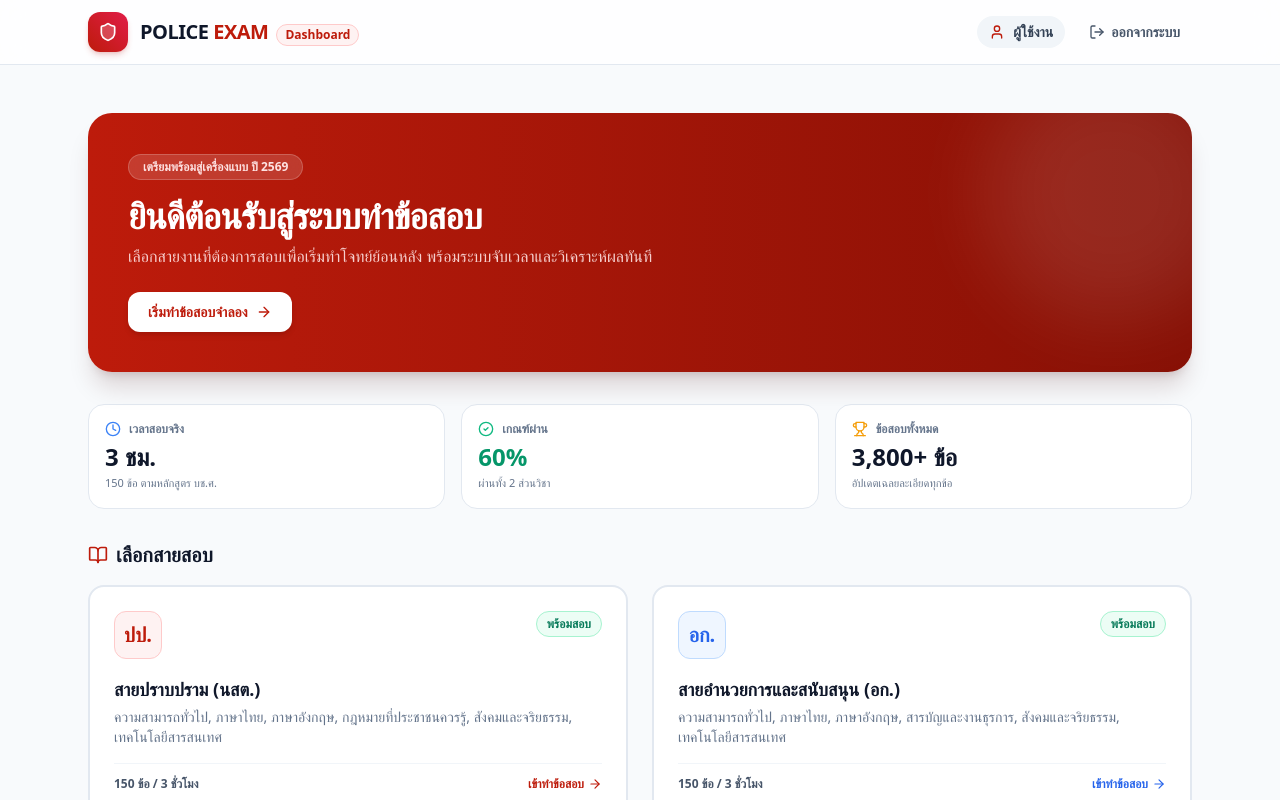
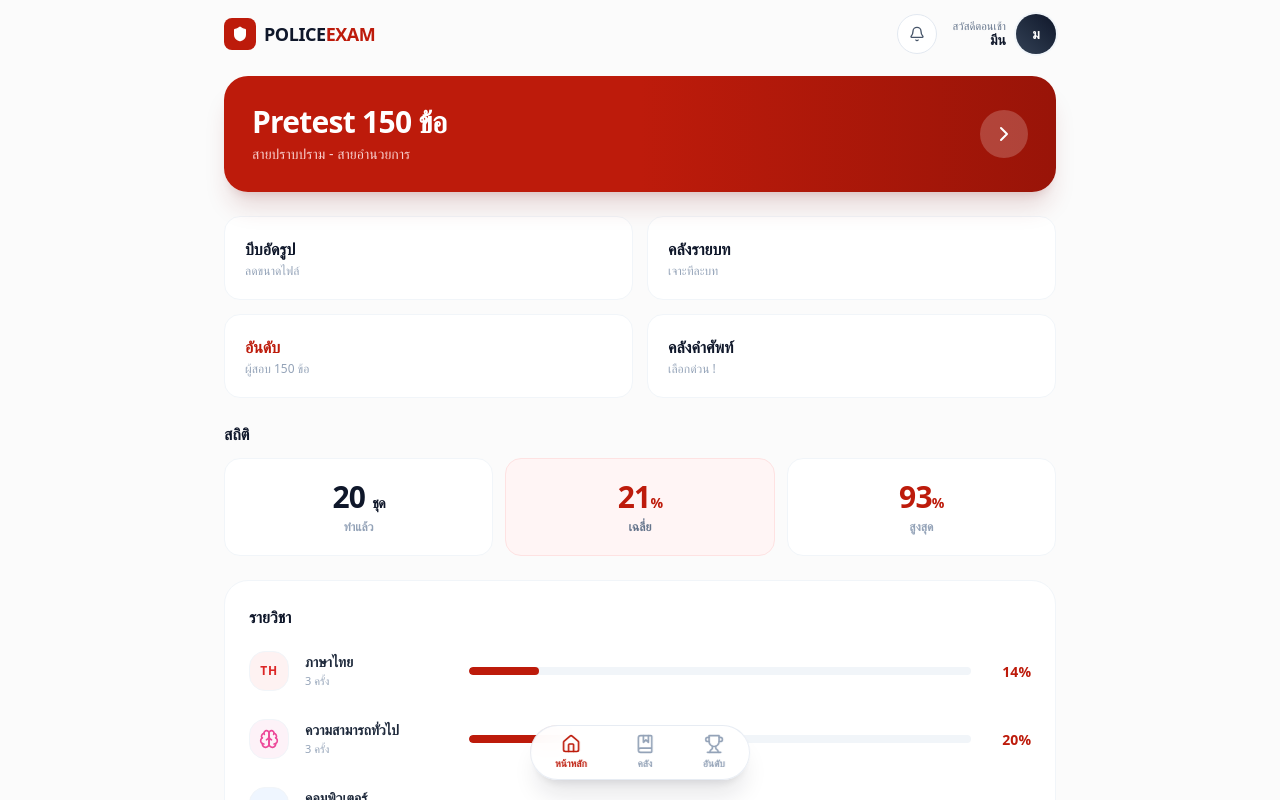
Before and after one commit to Natmin2548/police-exam-v2, a Next.js app: page /home in a window 1280 px wide. Shown: the top 800 px of the page. Built offline with nearby package versions, Linux system fonts and the light colour scheme; no server answers.

Commit message:
feat: design home dashboard UI matching reference blueprint and screenshot

```diff
--- a/src/app/home/page.tsx
+++ b/src/app/home/page.tsx
@@ -2,21 +2,118 @@
 
 import React, { useEffect, useState } from "react";
 import Link from "next/link";
-import { Shield, BookOpen, User as UserIcon, LogOut, ArrowRight, CheckCircle2, Trophy, Clock } from "lucide-react";
+import {
+  Bell,
+  ChevronRight,
+  Shield,
+  Laptop,
+  Scale,
+  Globe,
+  Brain,
+  BookOpen,
+  Trophy,
+  Home,
+  BookMarked,
+  Image as ImageIcon,
+  LogOut,
+} from "lucide-react";
 import { supabase } from "@/lib/supabaseClient";
 import type { User } from "@supabase/supabase-js";
 
+interface SubjectProgress {
+  id: string;
+  name: string;
+  count: string;
+  score: number;
+  iconType: "text" | "brain" | "laptop" | "scale" | "globe";
+  iconText?: string;
+  iconColor?: string;
+  bgColor?: string;
+}
+
+const subjectsData: SubjectProgress[] = [
+  {
+    id: "thai",
+    name: "ภาษาไทย",
+    count: "3 ครั้ง",
+    score: 14,
+    iconType: "text",
+    iconText: "TH",
+    iconColor: "text-red-600",
+    bgColor: "bg-red-50",
+  },
+  {
+    id: "math",
+    name: "ความสามารถทั่วไป",
+    count: "3 ครั้ง",
+    score: 20,
+    iconType: "brain",
+    iconColor: "text-pink-500",
+    bgColor: "bg-pink-50",
+  },
+  {
+    id: "com",
+    name: "คอมพิวเตอร์",
+    count: "3 ครั้ง",
+    score: 44,
+    iconType: "laptop",
+    iconColor: "text-blue-500",
+    bgColor: "bg-blue-50",
+  },
+  {
+    id: "law",
+    name: "กฎหมาย",
+    count: "3 ครั้ง",
+    score: 23,
+    iconType: "scale",
+    iconColor: "text-amber-600",
+    bgColor: "bg-amber-50",
+  },
+  {
+    id: "social",
+    name: "สังคม",
+    count: "2 ครั้ง",
+    score: 10,
+    iconType: "globe",
+    iconColor: "text-emerald-500",
+    bgColor: "bg-emerald-50",
+  },
+  {
+    id: "eng",
+    name: "ภาษาอังกฤษ",
+    count: "2 ครั้ง",
+    score: 14,
+    iconType: "text",
+    iconText: "EN",
+    iconColor: "text-rose-600",
+    bgColor: "bg-rose-50",
+  },
+];
+
 export default function HomePage() {
   const [user, setUser] = useState<User | null>(null);
+  const [greeting, setGreeting] = useState("สวัสดีตอนบ่าย");
+  const [activeTab, setActiveTab] = useState<"home" | "archive" | "rank">("home");
 
   useEffect(() => {
+    // Determine dynamic Thai greeting based on current local hour
+    const hour = new Date().getHours();
+    if (hour >= 5 && hour < 12) setGreeting("สวัสดีตอนเช้า");
+    else if (hour >= 12 && hour < 17) setGreeting("สวัสดีตอนบ่าย");
+    else if (hour >= 17 && hour < 21) setGreeting("สวัสดีตอนเย็น");
+    else setGreeting("สวัสดีตอนค่ำ");
+
     const fetchUser = async () => {
-      const { data: { user } } = await supabase.auth.getUser();
+      const {
+        data: { user },
+      } = await supabase.auth.getUser();
       setUser(user);
     };
     fetchUser();
 
-    const { data: { subscription } } = supabase.auth.onAuthStateChange((_event, session) => {
+    const {
+      data: { subscription },
+    } = supabase.auth.onAuthStateChange((_event, session) => {
       setUser(session?.user ?? null);
     });
 
@@ -30,166 +127,261 @@ export default function HomePage() {
     window.location.href = "/";
   };
 
+  // Get display name (e.g. first word of full name, or email prefix)
+  const displayName =
+    user?.user_metadata?.full_name?.split(" ")[0] ||
+    user?.email?.split("@")[0] ||
+    "มีน";
+
   return (
-    <main className="min-h-screen bg-slate-50 text-slate-900">
-      {/* Top Navbar for Home */}
-      <header className="sticky top-0 z-40 bg-white/80 backdrop-blur-md border-b border-slate-200">
-        <div className="max-w-6xl mx-auto px-4 sm:px-6 h-16 flex items-center justify-between">
+    <div className="min-h-screen bg-[#FBFBFB] text-slate-900 pb-28 font-sans selection:bg-red-100 selection:text-red-900">
+      {/* Top Header */}
+      <header className="sticky top-0 z-30 bg-[#FBFBFB]/90 backdrop-blur-md px-4 sm:px-8 py-3.5 flex items-center justify-between max-w-4xl mx-auto">
+        {/* Brand Logo */}
+        <Link href="/home" className="flex items-center gap-2 group">
+          <div className="w-8 h-8 rounded-lg bg-[#BD1B0B] flex items-center justify-center text-white shadow-xs">
+            <Shield className="w-4 h-4 fill-white" />
+          </div>
+          <span className="font-black text-lg tracking-tight text-slate-900">
+            POLICE<span className="text-[#BD1B0B]">EXAM</span>
+          </span>
+        </Link>
+
+        {/* User Info & Actions */}
         <div className="flex items-center gap-3">
-            <div className="w-10 h-10 rounded-xl bg-gradient-to-tr from-[#BD1B0B] to-rose-600 flex items-center justify-center text-white shadow-md shadow-red-700/20">
-              <Shield className="w-5 h-5 fill-white/20" />
-            </div>
-            <div>
-              <span className="font-black text-slate-900 tracking-tight text-lg sm:text-xl">
-                POLICE <span className="text-[#BD1B0B]">EXAM</span>
+          {/* Notification Bell */}
+          <button
+            type="button"
+            className="w-10 h-10 rounded-full border border-slate-200 bg-white flex items-center justify-center text-slate-600 hover:text-[#BD1B0B] hover:border-red-200 transition-colors shadow-2xs"
+            aria-label="แจ้งเตือน"
+          >
+            <Bell className="w-4 h-4" />
+          </button>
+
+          {/* User Profile Pill */}
+          <div className="flex items-center gap-2.5 pl-1">
+            <div className="flex flex-col text-right">
+              <span className="text-[11px] text-slate-500 font-medium leading-none">
+                {greeting}
               </span>
-              <span className="hidden sm:inline-block ml-2 text-xs font-semibold px-2 py-0.5 rounded-full bg-red-50 text-[#BD1B0B] border border-red-200">
-                Dashboard
+              <span className="text-sm font-black text-slate-900 leading-tight">
+                {displayName}
               </span>
             </div>
-          </div>
 
-          <div className="flex items-center gap-3">
-            <div className="flex items-center gap-2 px-3 py-1.5 rounded-full bg-slate-100 text-slate-700 text-xs sm:text-sm font-medium">
+            {/* Avatar */}
+            <div className="relative group">
+              <button
+                type="button"
+                onClick={handleLogout}
+                title="คลิกเพื่อออกจากระบบ"
+                className="w-10 h-10 rounded-full ring-2 ring-slate-100 overflow-hidden bg-slate-200 flex items-center justify-center hover:opacity-85 transition-opacity cursor-pointer"
+              >
                 {user?.user_metadata?.avatar_url ? (
                   <img
                     src={user.user_metadata.avatar_url}
-                  alt="avatar"
-                  className="w-5 h-5 rounded-full object-cover"
+                    alt={displayName}
+                    className="w-full h-full object-cover"
                   />
                 ) : (
-                <UserIcon className="w-4 h-4 text-[#BD1B0B]" />
+                  <div className="w-full h-full bg-gradient-to-tr from-slate-700 to-slate-900 flex items-center justify-center text-white text-sm font-bold">
+                    {displayName.charAt(0).toUpperCase()}
+                  </div>
                 )}
-              <span className="font-semibold truncate max-w-[140px] sm:max-w-[200px]">
-                {user?.user_metadata?.full_name || user?.email || "ผู้ใช้งาน"}
-              </span>
+              </button>
             </div>
-            <button
-              type="button"
-              onClick={handleLogout}
-              className="inline-flex items-center gap-1.5 text-xs sm:text-sm font-bold text-slate-600 hover:text-red-600 px-3 py-1.5 rounded-xl hover:bg-red-50 transition-colors cursor-pointer"
-            >
-              <LogOut className="w-4 h-4" />
-              <span>ออกจากระบบ</span>
-            </button>
           </div>
         </div>
       </header>
 
-      {/* Main Content Container */}
-      <div className="max-w-6xl mx-auto px-4 sm:px-6 py-8 sm:py-12">
-        {/* Welcome Banner */}
-        <div className="relative overflow-hidden rounded-3xl bg-gradient-to-r from-[#BD1B0B] to-[#871005] p-6 sm:p-10 text-white shadow-xl shadow-red-950/15 mb-8">
-          <div className="absolute top-0 right-0 -translate-y-12 translate-x-12 w-64 h-64 rounded-full bg-white/10 blur-2xl pointer-events-none" />
-          <div className="relative z-10 max-w-2xl">
-            <div className="inline-flex items-center gap-2 bg-white/15 backdrop-blur-md px-3.5 py-1 rounded-full text-xs font-bold text-red-100 mb-4 border border-white/20">
-              <span>เตรียมพร้อมสู่เครื่องแบบ ปี 2569</span>
+      {/* Main Container */}
+      <main className="max-w-4xl mx-auto px-4 sm:px-8 pt-2 space-y-6">
+        {/* Banner: Pretest 150 ข้อ */}
+        <div className="relative overflow-hidden rounded-3xl bg-gradient-to-r from-[#BD1B0B] via-[#BD1B0B] to-[#991408] text-white p-6 sm:p-7 shadow-xl shadow-red-900/15 flex items-center justify-between cursor-pointer hover:shadow-2xl transition-all group">
+          <div className="space-y-1">
+            <h1 className="text-2xl sm:text-3xl font-black tracking-tight">
+              Pretest 150 ข้อ
+            </h1>
+            <p className="text-xs sm:text-sm text-red-100/90 font-medium">
+              สายปราบปราม - สายอำนวยการ
+            </p>
           </div>
-            <h1 className="text-2xl sm:text-4xl font-black tracking-tight mb-2">
-              ยินดีต้อนรับสู่ระบบทำข้อสอบ
-            </h1>
-            <p className="text-sm sm:text-base text-red-100/90 font-medium leading-relaxed mb-6">
-              เลือกสายงานที่ต้องการสอบเพื่อเริ่มทำโจทย์ย้อนหลัง พร้อมระบบจับเวลาและวิเคราะห์ผลทันที
-            </p>
 
-            <div className="flex flex-wrap gap-3">
-              <button
-                type="button"
-                className="inline-flex items-center gap-2 bg-white text-[#BD1B0B] hover:bg-red-50 active:scale-98 text-sm font-extrabold px-5 py-2.5 rounded-xl shadow-md transition-all cursor-pointer"
-              >
-                <span>เริ่มทำข้อสอบจำลอง</span>
-                <ArrowRight className="w-4 h-4" />
-              </button>
+          <div className="w-12 h-12 rounded-full bg-white/20 backdrop-blur-xs flex items-center justify-center group-hover:bg-white group-hover:text-[#BD1B0B] transition-all shrink-0">
+            <ChevronRight className="w-6 h-6" />
+          </div>
+        </div>
+
+        {/* 4 Feature Cards (2x2 Grid) */}
+        <div className="grid grid-cols-2 gap-3.5">
+          {/* Card 1: บีบอัดรูป */}
+          <div className="bg-white border border-slate-100 hover:border-slate-300 rounded-2xl p-4 sm:p-5 shadow-xs hover:shadow-md transition-all cursor-pointer">
+            <h3 className="text-base font-black text-slate-900 mb-0.5">
+              บีบอัดรูป
+            </h3>
+            <p className="text-xs text-slate-400 font-medium">ลดขนาดไฟล์</p>
+          </div>
+
+          {/* Card 2: คลังรายบท */}
+          <div className="bg-white border border-slate-100 hover:border-slate-300 rounded-2xl p-4 sm:p-5 shadow-xs hover:shadow-md transition-all cursor-pointer">
+            <h3 className="text-base font-black text-slate-900 mb-0.5">
+              คลังรายบท
+            </h3>
+            <p className="text-xs text-slate-400 font-medium">เจาะทีละบท</p>
+          </div>
+
+          {/* Card 3: อันดับ */}
+          <div className="bg-white border border-slate-100 hover:border-red-200 rounded-2xl p-4 sm:p-5 shadow-xs hover:shadow-md transition-all cursor-pointer">
+            <h3 className="text-base font-black text-[#BD1B0B] mb-0.5">
+              อันดับ
+            </h3>
+            <p className="text-xs text-slate-400 font-medium">ผู้สอบ 150 ข้อ</p>
+          </div>
+
+          {/* Card 4: คลังคำศัพท์ */}
+          <div className="bg-white border border-slate-100 hover:border-slate-300 rounded-2xl p-4 sm:p-5 shadow-xs hover:shadow-md transition-all cursor-pointer">
+            <h3 className="text-base font-black text-slate-900 mb-0.5">
+              คลังคำศัพท์
+            </h3>
+            <p className="text-xs text-slate-400 font-medium">เลือกด่วน !</p>
+          </div>
+        </div>
+
+        {/* Section: สถิติ */}
+        <div>
+          <h2 className="text-base font-black text-slate-900 mb-3">สถิติ</h2>
+          <div className="grid grid-cols-3 gap-3">
+            {/* Stat 1: 20 ชุด */}
+            <div className="bg-white border border-slate-100 rounded-2xl py-4 sm:py-5 px-3 text-center shadow-xs flex flex-col items-center justify-center">
+              <div className="text-2xl sm:text-3xl font-black text-slate-900 tracking-tight leading-none mb-1">
+                20 <span className="text-sm font-bold">ชุด</span>
+              </div>
+              <span className="text-xs text-slate-400 font-semibold">ทำแล้ว</span>
+            </div>
+
+            {/* Stat 2: 21% (Highlighted Rose/Pink) */}
+            <div className="bg-[#FFF5F5] border border-red-100 rounded-2xl py-4 sm:py-5 px-3 text-center shadow-xs flex flex-col items-center justify-center">
+              <div className="text-2xl sm:text-3xl font-black text-[#BD1B0B] tracking-tight leading-none mb-1">
+                21<span className="text-sm font-bold">%</span>
+              </div>
+              <span className="text-xs text-slate-500 font-semibold">เฉลี่ย</span>
+            </div>
+
+            {/* Stat 3: 93% */}
+            <div className="bg-white border border-slate-100 rounded-2xl py-4 sm:py-5 px-3 text-center shadow-xs flex flex-col items-center justify-center">
+              <div className="text-2xl sm:text-3xl font-black text-[#BD1B0B] tracking-tight leading-none mb-1">
+                93<span className="text-sm font-bold">%</span>
+              </div>
+              <span className="text-xs text-slate-400 font-semibold">สูงสุด</span>
             </div>
           </div>
         </div>
 
-        {/* Quick Stats Cards */}
-        <div className="grid grid-cols-2 sm:grid-cols-3 gap-3 sm:gap-4 mb-8">
-          <div className="bg-white border border-slate-200 rounded-2xl p-4 shadow-xs">
-            <div className="flex items-center gap-2 text-slate-500 text-xs font-bold mb-1">
-              <Clock className="w-4 h-4 text-blue-500" />
-              <span>เวลาสอบจริง</span>
-            </div>
-            <div className="text-xl sm:text-2xl font-black text-slate-900">3 ชม.</div>
-            <div className="text-[11px] text-slate-500 mt-0.5">150 ข้อ ตามหลักสูตร บช.ศ.</div>
+        {/* Section: รายวิชา */}
+        <div className="bg-white border border-slate-100 rounded-3xl p-5 sm:p-6 shadow-xs">
+          <h2 className="text-base font-black text-slate-900 mb-4">รายวิชา</h2>
+
+          <div className="space-y-4">
+            {subjectsData.map((subj) => (
+              <div
+                key={subj.id}
+                className="flex items-center gap-3 sm:gap-4 py-1.5 hover:bg-slate-50/80 -mx-2 px-2 rounded-2xl transition-colors cursor-pointer"
+              >
+                {/* Subject Icon */}
+                <div
+                  className={`w-10 h-10 rounded-2xl ${subj.bgColor} flex items-center justify-center shrink-0 border border-slate-100`}
+                >
+                  {subj.iconType === "text" && (
+                    <span
+                      className={`text-xs font-black ${subj.iconColor} tracking-wider`}
+                    >
+                      {subj.iconText}
+                    </span>
+                  )}
+                  {subj.iconType === "brain" && (
+                    <Brain className={`w-5 h-5 ${subj.iconColor}`} />
+                  )}
+                  {subj.iconType === "laptop" && (
+                    <Laptop className={`w-5 h-5 ${subj.iconColor}`} />
+                  )}
+                  {subj.iconType === "scale" && (
+                    <Scale className={`w-5 h-5 ${subj.iconColor}`} />
+                  )}
+                  {subj.iconType === "globe" && (
+                    <Globe className={`w-5 h-5 ${subj.iconColor}`} />
+                  )}
                 </div>
 
-          <div className="bg-white border border-slate-200 rounded-2xl p-4 shadow-xs">
-            <div className="flex items-center gap-2 text-slate-500 text-xs font-bold mb-1">
-              <CheckCircle2 className="w-4 h-4 text-emerald-500" />
-              <span>เกณฑ์ผ่าน</span>
-            </div>
-            <div className="text-xl sm:text-2xl font-black text-emerald-600">60%</div>
-            <div className="text-[11px] text-slate-500 mt-0.5">ผ่านทั้ง 2 ส่วนวิชา</div>
+                {/* Subject Title & Count */}
+                <div className="w-28 sm:w-36 shrink-0">
+                  <h4 className="text-sm font-bold text-slate-800 leading-tight truncate">
+                    {subj.name}
+                  </h4>
+                  <p className="text-[11px] text-slate-400 font-medium mt-0.5">
+                    {subj.count}
+                  </p>
                 </div>
 
-          <div className="col-span-2 sm:col-span-1 bg-white border border-slate-200 rounded-2xl p-4 shadow-xs">
-            <div className="flex items-center gap-2 text-slate-500 text-xs font-bold mb-1">
-              <Trophy className="w-4 h-4 text-amber-500" />
-              <span>ข้อสอบทั้งหมด</span>
-            </div>
-            <div className="text-xl sm:text-2xl font-black text-slate-900">3,800+ ข้อ</div>
-            <div className="text-[11px] text-slate-500 mt-0.5">อัปเดตเฉลยละเอียดทุกข้อ</div>
+                {/* Progress Bar Container */}
+                <div className="flex-1 px-1">
+                  <div className="w-full bg-slate-100 rounded-full h-2 overflow-hidden">
+                    <div
+                      className="bg-[#BD1B0B] h-2 rounded-full transition-all duration-500"
+                      style={{ width: `${subj.score}%` }}
+                    />
                   </div>
                 </div>
 
-        {/* Exam Categories */}
-        <h2 className="text-lg sm:text-xl font-black text-slate-900 mb-4 flex items-center gap-2">
-          <BookOpen className="w-5 h-5 text-[#BD1B0B]" />
-          <span>เลือกสายสอบ</span>
-        </h2>
-
-        <div className="grid grid-cols-1 md:grid-cols-2 gap-4 sm:gap-6">
-          {/* Track 1: ปราบปราม */}
-          <div className="bg-white border-2 border-slate-200 hover:border-red-500 rounded-2xl p-5 sm:p-6 transition-all hover:shadow-lg group cursor-pointer">
-            <div className="flex items-start justify-between mb-4">
-              <div className="w-12 h-12 rounded-xl bg-red-50 border border-red-200 text-[#BD1B0B] flex items-center justify-center font-black text-xl group-hover:scale-105 transition-transform">
-                ปป.
-              </div>
-              <span className="text-xs font-bold px-2.5 py-1 rounded-full bg-emerald-50 text-emerald-700 border border-emerald-200">
-                พร้อมสอบ
-              </span>
-            </div>
-            <h3 className="text-lg font-black text-slate-900 group-hover:text-[#BD1B0B] transition-colors mb-1">
-              สายปราบปราม (นสต.)
-            </h3>
-            <p className="text-xs sm:text-sm text-slate-500 font-medium mb-4">
-              ความสามารถทั่วไป, ภาษาไทย, ภาษาอังกฤษ, กฎหมายที่ประชาชนควรรู้, สังคมและจริยธรรม, เทคโนโลยีสารสนเทศ
-            </p>
-            <div className="flex items-center justify-between text-xs font-bold text-slate-600 pt-3 border-t border-slate-100">
-              <span>150 ข้อ / 3 ชั่วโมง</span>
-              <span className="inline-flex items-center gap-1 text-[#BD1B0B] group-hover:translate-x-1 transition-transform">
-                เข้าทำข้อสอบ <ArrowRight className="w-3.5 h-3.5" />
+                {/* Percentage Score */}
+                <div className="w-10 text-right shrink-0">
+                  <span className="text-xs sm:text-sm font-black text-[#BD1B0B]">
+                    {subj.score}%
                   </span>
                 </div>
               </div>
-
-          {/* Track 2: อำนวยการ */}
-          <div className="bg-white border-2 border-slate-200 hover:border-blue-500 rounded-2xl p-5 sm:p-6 transition-all hover:shadow-lg group cursor-pointer">
-            <div className="flex items-start justify-between mb-4">
-              <div className="w-12 h-12 rounded-xl bg-blue-50 border border-blue-200 text-blue-600 flex items-center justify-center font-black text-xl group-hover:scale-105 transition-transform">
-                อก.
-              </div>
-              <span className="text-xs font-bold px-2.5 py-1 rounded-full bg-emerald-50 text-emerald-700 border border-emerald-200">
-                พร้อมสอบ
-              </span>
-            </div>
-            <h3 className="text-lg font-black text-slate-900 group-hover:text-blue-600 transition-colors mb-1">
-              สายอำนวยการและสนับสนุน (อก.)
-            </h3>
-            <p className="text-xs sm:text-sm text-slate-500 font-medium mb-4">
-              ความสามารถทั่วไป, ภาษาไทย, ภาษาอังกฤษ, สารบัญและงานธุรการ, สังคมและจริยธรรม, เทคโนโลยีสารสนเทศ
-            </p>
-            <div className="flex items-center justify-between text-xs font-bold text-slate-600 pt-3 border-t border-slate-100">
-              <span>150 ข้อ / 3 ชั่วโมง</span>
-              <span className="inline-flex items-center gap-1 text-blue-600 group-hover:translate-x-1 transition-transform">
-                เข้าทำข้อสอบ <ArrowRight className="w-3.5 h-3.5" />
-              </span>
-            </div>
-          </div>
+            ))}
           </div>
         </div>
       </main>
+
+      {/* Floating Bottom Navigation Dock */}
+      <nav className="fixed bottom-5 left-1/2 -translate-x-1/2 z-40 bg-white/95 backdrop-blur-md border border-slate-200/80 rounded-full px-6 py-2 shadow-xl shadow-slate-900/10 flex items-center gap-8 sm:gap-12">
+        {/* Nav Item 1: หน้าหลัก (Active) */}
+        <button
+          type="button"
+          onClick={() => setActiveTab("home")}
+          className={`flex flex-col items-center gap-0.5 transition-colors cursor-pointer ${
+            activeTab === "home" ? "text-[#BD1B0B]" : "text-slate-400 hover:text-slate-600"
+          }`}
+        >
+          <Home className="w-5 h-5" />
+          <span className="text-[10px] font-bold">หน้าหลัก</span>
+        </button>
+
+        {/* Nav Item 2: คลัง */}
+        <button
+          type="button"
+          onClick={() => setActiveTab("archive")}
+          className={`flex flex-col items-center gap-0.5 transition-colors cursor-pointer ${
+            activeTab === "archive" ? "text-[#BD1B0B]" : "text-slate-400 hover:text-slate-600"
+          }`}
+        >
+          <BookMarked className="w-5 h-5" />
+          <span className="text-[10px] font-bold">คลัง</span>
+        </button>
+
+        {/* Nav Item 3: อันดับ */}
+        <button
+          type="button"
+          onClick={() => setActiveTab("rank")}
+          className={`flex flex-col items-center gap-0.5 transition-colors cursor-pointer ${
+            activeTab === "rank" ? "text-[#BD1B0B]" : "text-slate-400 hover:text-slate-600"
+          }`}
+        >
+          <Trophy className="w-5 h-5" />
+          <span className="text-[10px] font-bold">อันดับ</span>
+        </button>
+      </nav>
+    </div>
   );
 }
```
Lines whose indentation alone changed are shown as unchanged.
